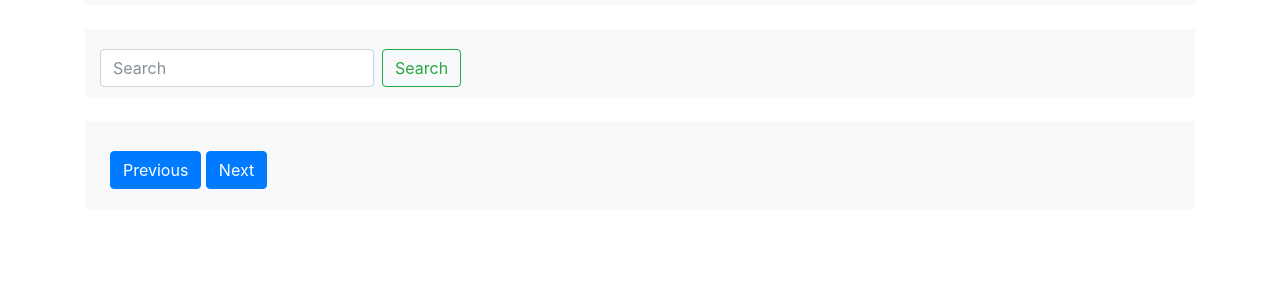
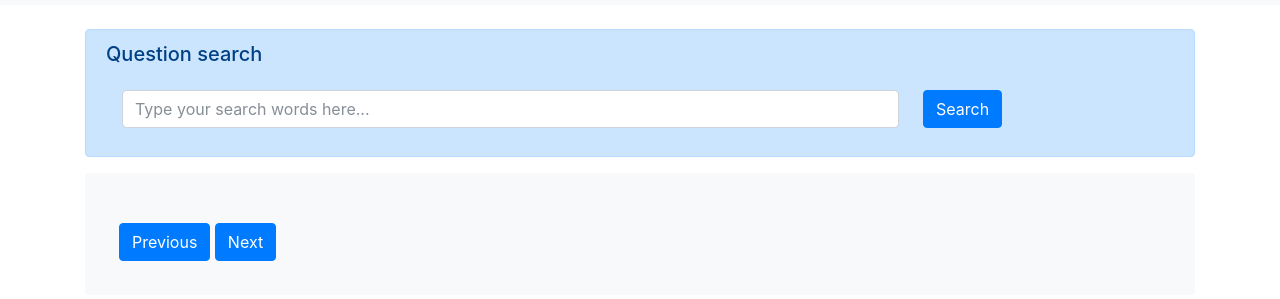
Before and after one commit to MadsChris92/RAWDATA2017E_Assignment4TestSuite, a website: page WebService/wwwroot/questions.html in a window 1280 px wide. Shown: the part 51-350 px from the top of the page. Drawn offline with nearby package versions, Linux system fonts and the light colour scheme.

Commit message:
Css question side + index.

```diff
--- a/WebService/wwwroot/questions.html
+++ b/WebService/wwwroot/questions.html
@@ -4,10 +4,12 @@
     <meta charset="utf-8" />
     <title>Portfolio IV</title>
    <!-- <link href="lib/bootstrap/dist/css/bootstrap.css" rel="stylesheet"/>-->
-	<link href="style/styleshit.css" rel="stylesheet"/>
+
 	<link rel="stylesheet" href="https://maxcdn.bootstrapcdn.com/bootstrap/4.0.0-beta.2/css/bootstrap.min.css" integrity="sha384-PsH8R72JQ3SOdhVi3uxftmaW6Vc51MKb0q5P2rRUpPvrszuE4W1povHYgTpBfshb" crossorigin="anonymous">
+	<link href="style/styleshit.css" rel="stylesheet" />
 </head>
 <body>
+<div class="bg-light">
 	<div class="container">
 		<nav class="navbar navbar-expand-lg navbar-light bg-light">
 			<a class="navbar-brand" href="#">Queue Underflow</a>
@@ -30,27 +32,35 @@
 
 			</div>
 		</nav>
-		<br />
-		<div class="container-fluid bg-light postList">
-				<form class="form-inline">
-					<input class="form-control mr-lg-2" data-bind="textInput: searchWord" placeholder="Search" aria-label="Search">
-					<button class="btn btn-outline-success my-2 my-lg-0" data-bind="click: datGetList">Search</button>
-				</form>
+	</div>
+</div>
+	<br />
+	<div class="container">
+		<div class="container-fluid alert alert-primary" id="postListBar">
+			<h5>Question search</h5>
+			<form class="form-inline p-3">
+				<input class="form-control mr-4 w-75" data-bind="textInput: searchWord" placeholder="Type your search words here..." aria-label="Search">
+				<button class="btn btn-primary my-2 my-lg-0" data-bind="click: datGetList">Search</button>
+			</form>
 		</div>
-			<br />
-			<div class="container-fluid bg-light postList">
-			<div class="list-group" data-bind="template: {name: 'sPost-template', foreach: resultArray}"></div>
+		<div class="container-fluid bg-light rounded p-4">
+			<!-- ko if:searchResult() !== null-->
+			<div class="list-group p-2" data-bind="template: {name: 'sPost-template', foreach: searchResult().posts}"></div>
+			<!-- /ko -->
 			<script type="text/html" id="sPost-template">
 				<a href="#" class="list-group-item list-group-item-action flex-column align-items-start">
 					<div class="d-flex w-100 justify-content-between">
 						<h5 class="mb-1" data-bind="text: title"></h5>
 						<small class="text-muted">3 days ago</small>
 					</div>
-					<p class="mb-1">Donec id elit non mi porta gravida at eget metus. Maecenas sed diam eget risus varius blandit.</p>
 					<small class="text-muted" data-bind="text: ownerName">Alexander Ibsen</small><br />
-					<span class="badge badge-pill badge-primary" data-bind="text: answerCount"></span>
-					<span class="badge badge-pill badge-primary" data-bind="text: tags"></span>
+					<span class="badge badge-pill badge-success"><span data-bind="text: answerCount"></span> answers</span>
+					<!--<span class="badge badge-pill badge-primary">java</span>-->
+					<div data-bind="template: {name: 'tag-template', foreach: tags}"></div>
 				</a>
+			</script>
+			<script type="text/html" id="tag-template">
+				<a href="#tag" class="list-group-item-action" data-bind="click: function(tagTitle) {$root.tagSearch(title, tagTitle)}"><span class="badge badge-pill badge-primary" data-bind="text: title">java</span></a>
 			</script>
 			<script src="lib/requirejs/require.js" data-main="main"></script>
 			<div class="switchButtons">
--- a/WebService/wwwroot/style/styleshit.css
+++ b/WebService/wwwroot/style/styleshit.css
@@ -1,8 +1,3 @@
 .switchButtons {
 	padding: 10px;
 }
-
-.postList {
-	padding-top: 20px;
-	padding-bottom: 10px;
-}
```
Also changed, not shown: WebService/wwwroot/index.html (+12 -7 lines).
